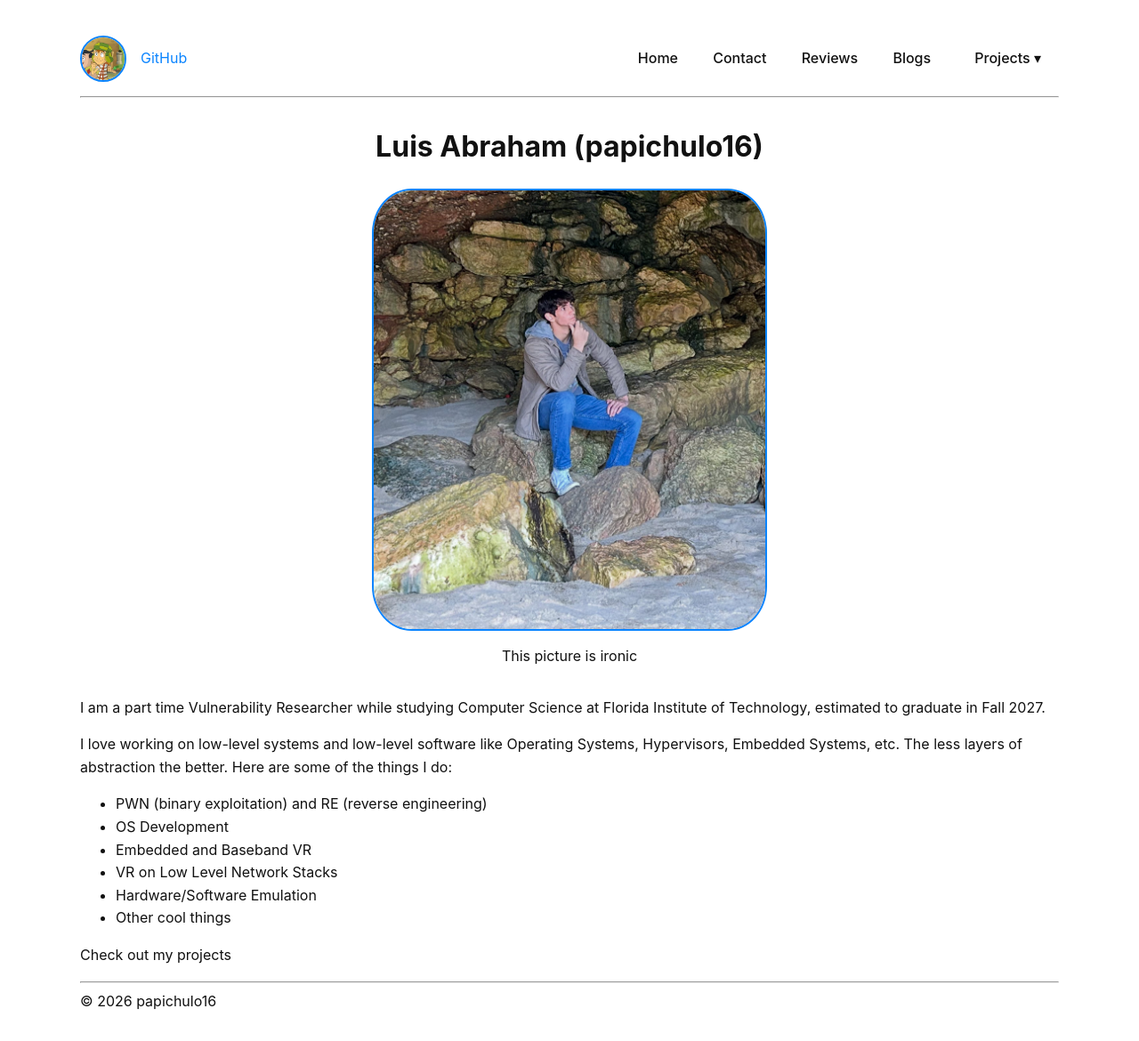
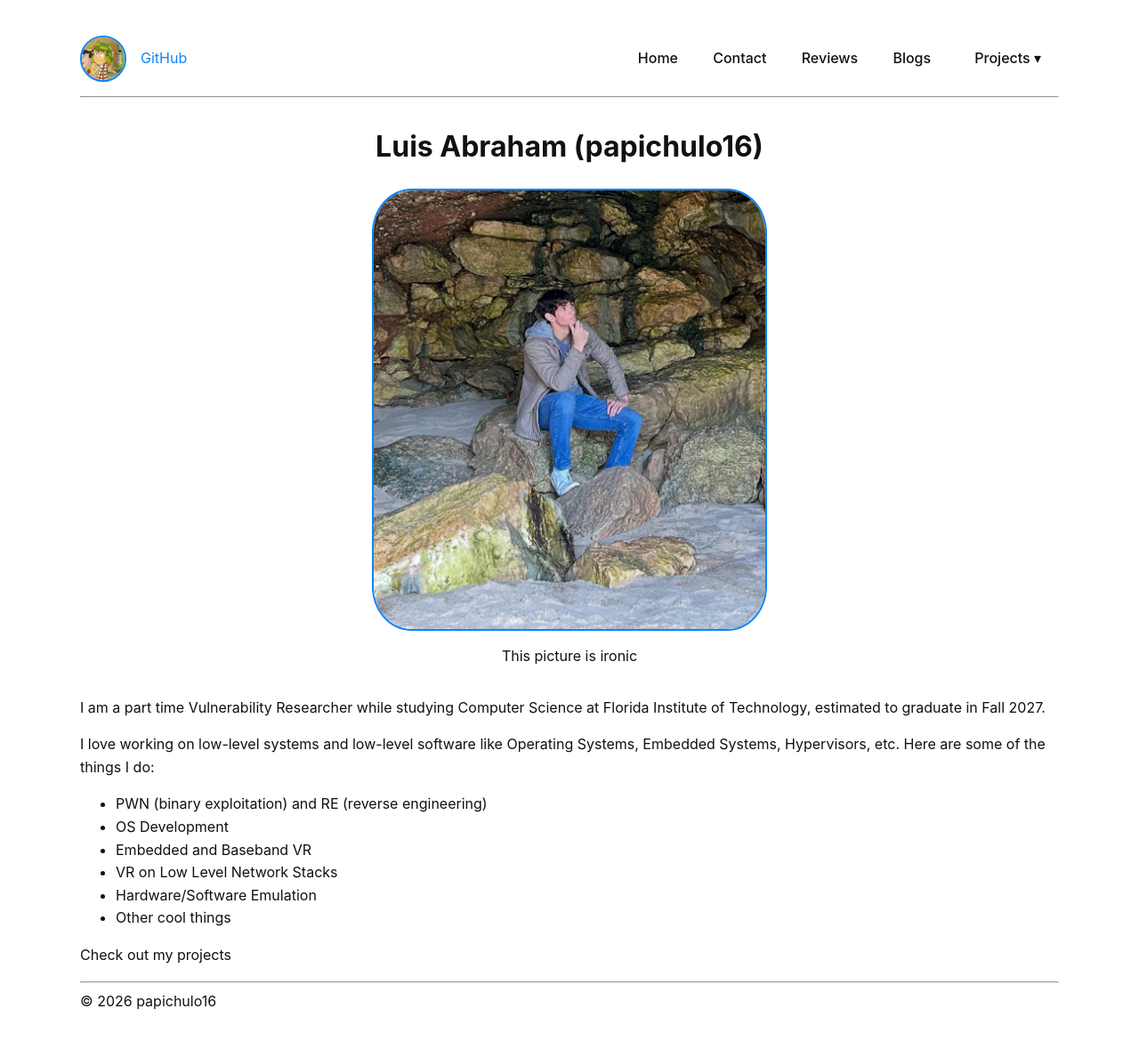
Before and after one commit to papichulo16/papichulo16.github.io, a Jekyll site: the page built from index.md, in a window 1280 px wide. Shown: the whole page at 89% size. Built offline with Jekyll 4.4.1, drawn with Linux system fonts in a browser that asks for light colours.

Commit message:
changed cringe

```diff
--- a/index.md
+++ b/index.md
@@ -11,7 +11,7 @@ title: Home
 
 <p>I am a part time Vulnerability Researcher while studying Computer Science at Florida Institute of Technology, estimated to graduate in Fall 2027.</p>
 
-<p>I love working on low-level systems and low-level software like Operating Systems, Hypervisors, Embedded Systems, etc. The less layers of abstraction the better. Here are some of the things I do:</p>
+<p>I love working on low-level systems and low-level software like Operating Systems, Embedded Systems, Hypervisors, etc. Here are some of the things I do:</p>
 
 <ul>
  <li> PWN (binary exploitation) and RE (reverse engineering)</li>
```
